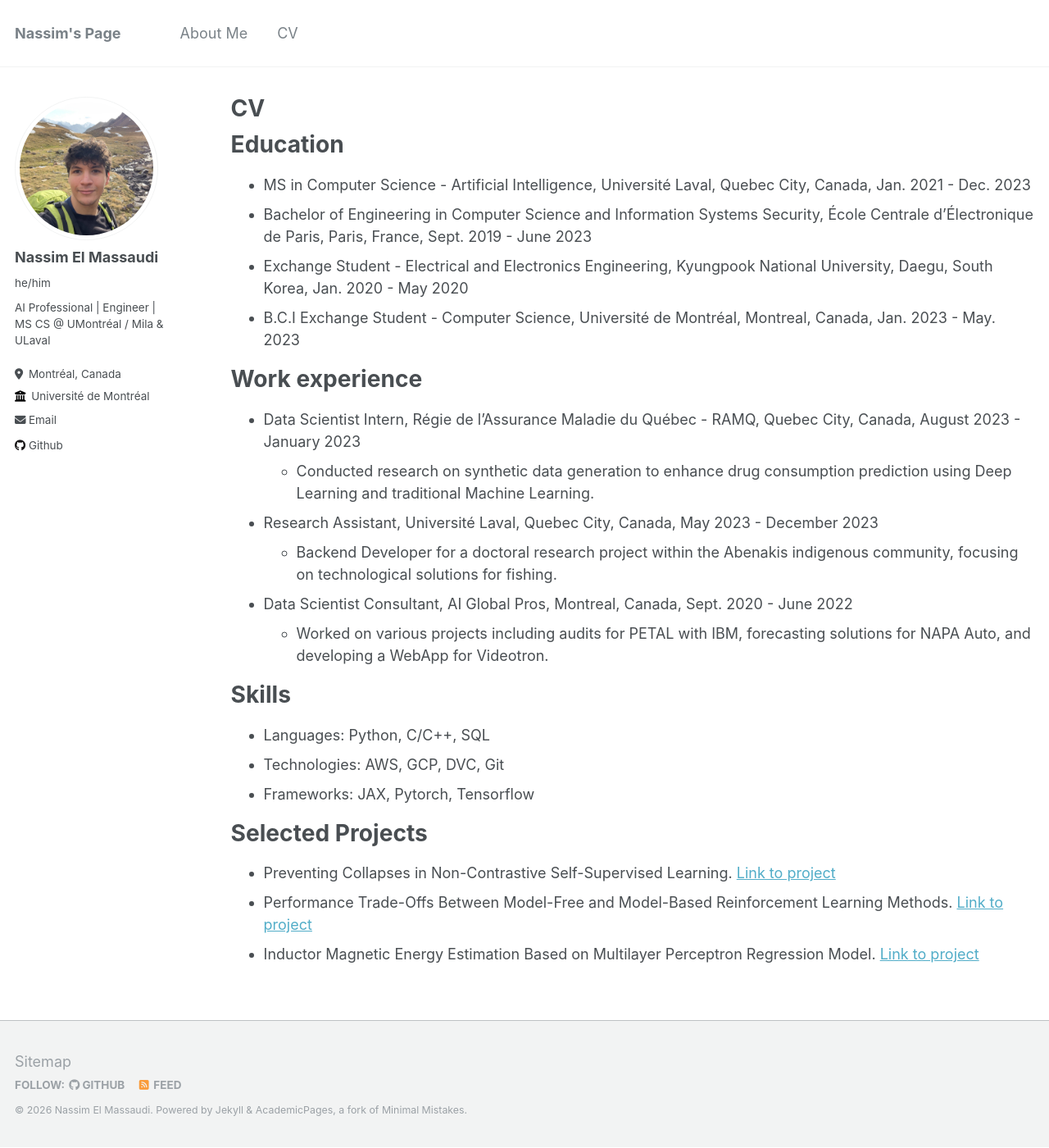
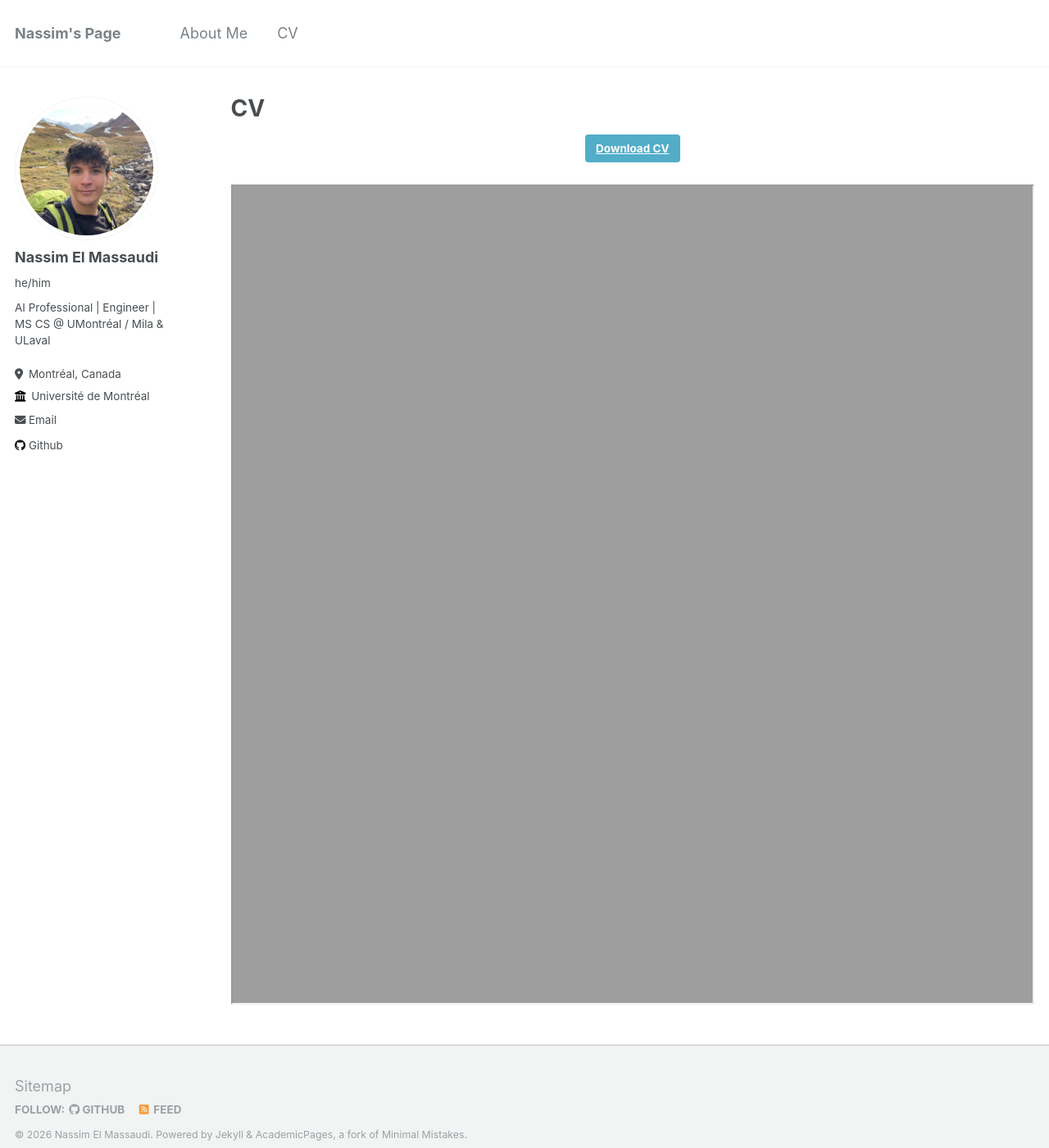
Before and after one commit to nassim-massaudi/nassim-massaudi.github.io, a Jekyll site: the page built from _pages/cv.md, in a window 1280 px wide and 1400 px high. Shown: the whole window at 82% size. Built offline with Jekyll 4.4.1, drawn with Linux system fonts in a browser that asks for light colours.

Commit message:
feat: embed CV PDF and add download button

```diff
--- a/_pages/cv.md
+++ b/_pages/cv.md
@@ -9,42 +9,10 @@ redirect_from:
 
 {% include base_path %}
 
-Education
-======
-* MS in Computer Science - Artificial Intelligence, Université Laval, Quebec City, Canada, Jan. 2021 - Dec. 2023
-* Bachelor of Engineering in Computer Science and Information Systems Security, École Centrale d'Électronique de Paris, Paris, France, Sept. 2019 - June 2023
-* Exchange Student - Electrical and Electronics Engineering, Kyungpook National University, Daegu, South Korea, Jan. 2020 - May 2020
-* B.C.I Exchange Student - Computer Science, Université de Montréal, Montreal, Canada, Jan. 2023 - May. 2023
+<p align="center">
+  <a href="{{ base_path }}/files/CV-general.pdf" class="btn btn--info">Download CV</a>
+</p>
 
-Work experience
-======
-* Data Scientist Intern, Régie de l'Assurance Maladie du Québec - RAMQ, Quebec City, Canada, August 2023 - January 2023
-  * Conducted research on synthetic data generation to enhance drug consumption prediction using Deep Learning and traditional Machine Learning.
-* Research Assistant, Université Laval, Quebec City, Canada, May 2023 - December 2023
-  * Backend Developer for a doctoral research project within the Abenakis indigenous community, focusing on technological solutions for fishing.
-* Data Scientist Consultant, AI Global Pros, Montreal, Canada, Sept. 2020 - June 2022
-  * Worked on various projects including audits for PETAL with IBM, forecasting solutions for NAPA Auto, and developing a WebApp for Videotron.
-
-Skills
-======
-* Languages: Python, C/C++, SQL
-* Technologies: AWS, GCP, DVC, Git
-* Frameworks: JAX, Pytorch, Tensorflow
-
-Selected Projects
-======
-* Preventing Collapses in Non-Contrastive Self-Supervised Learning. [Link to project](http://nassim-massaudi.github.io/files/Preventing_Collapses_in_Non-Contrastive_SSL.pdf)
-* Performance Trade-Offs Between Model-Free and Model-Based Reinforcement Learning Methods. [Link to project](http://nassim-massaudi.github.io/files/Performance_Trade_Offs_Between_Model_Free_and_Model_Based_RL.pdf)
-* Inductor Magnetic Energy Estimation Based on Multilayer Perceptron Regression Model. [Link to project](http://nassim-massaudi.github.io/files/Inductor-project.pdf)
-
-<!-- Talks
-======
-* Detailed information about talks can be listed here.
-
-Teaching
-======
-* Include any teaching experience or assistantships here.
-
-Service and leadership
-======
-* Mention any service and leadership roles you've held, such as committee memberships, club leadership, or community service. -->
+<iframe src="{{ base_path }}/files/CV-general.pdf" width="100%" height="1000px">
+    This browser does not support PDFs. Please download the PDF to view it: <a href="{{ base_path }}/files/CV-general.pdf">Download PDF</a>.
+</iframe>
```
